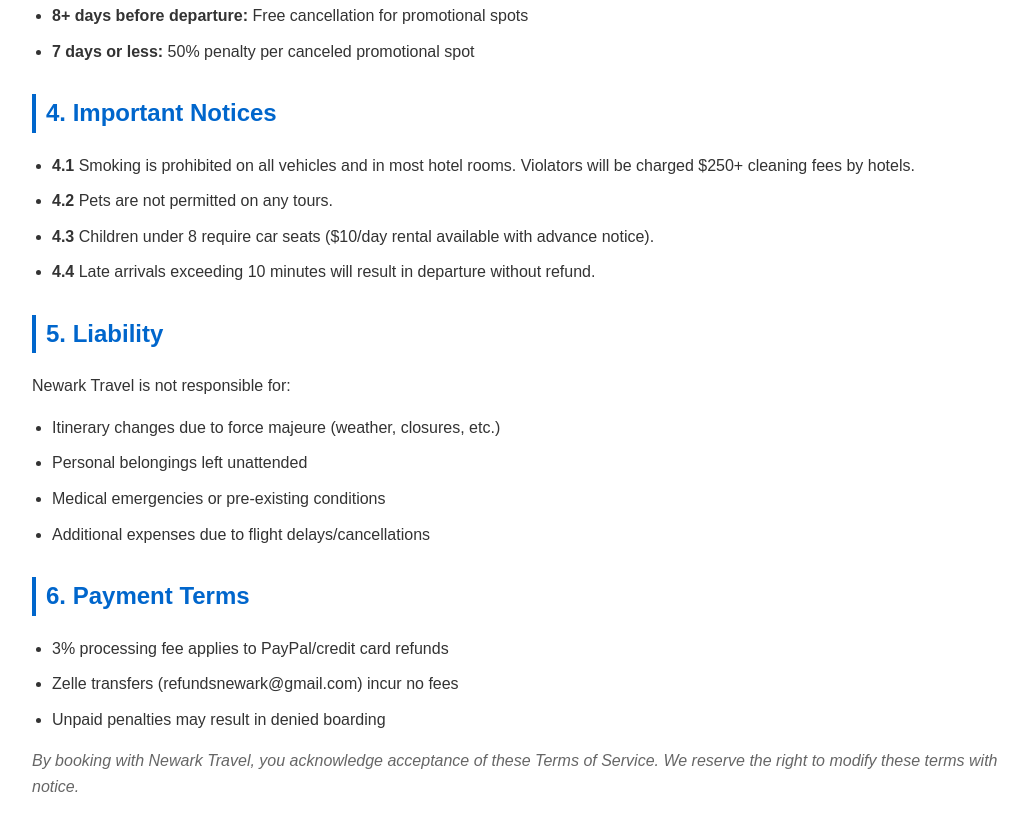
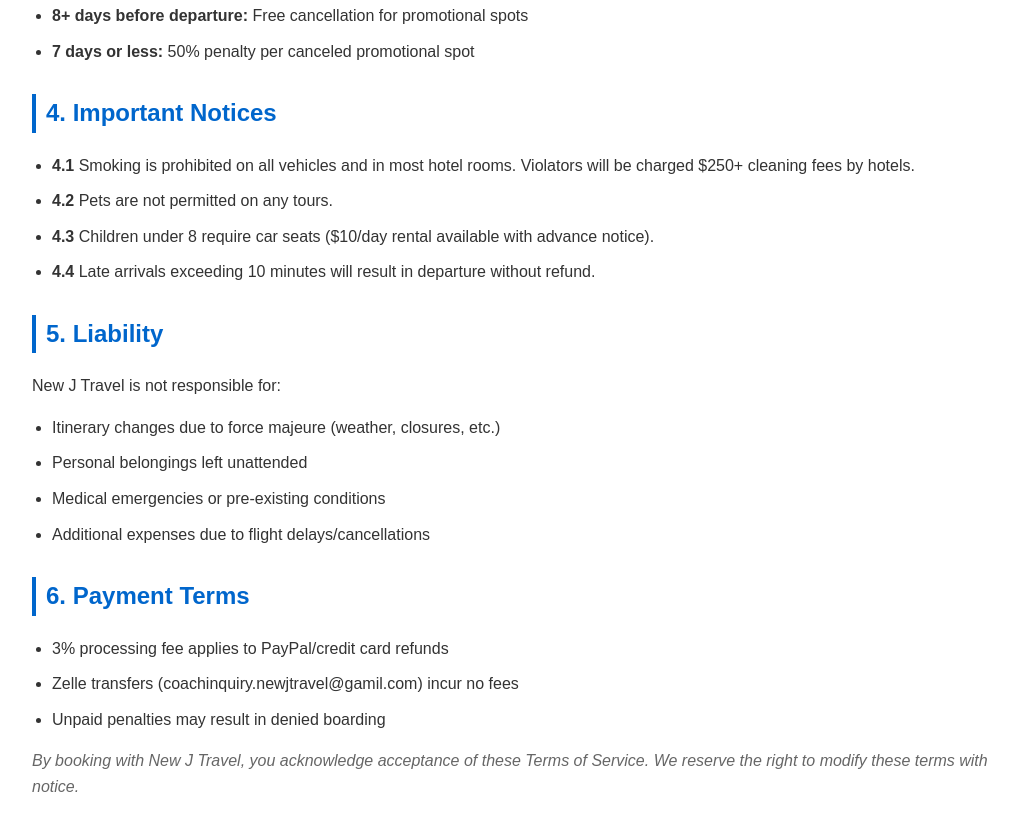
Before and after one commit to gxxing985/New-J-Travel, a plain HTML site: page terms.html in a window 1280 px wide. Shown: the part 888-1718 px from the top of the page, without its empty margins (108-1136 px from the left). Drawn offline with Linux system fonts and the light colour scheme.

Commit message:
Update terms.html

```diff
--- a/terms.html
+++ b/terms.html
@@ -3,7 +3,7 @@
 <head>
     <meta charset="UTF-8">
     <meta name="viewport" content="width=device-width, initial-scale=1.0">
-    <title>Newark Travel - Terms of Service</title>
+    <title>New J Travel - Terms of Service</title>
     <style>
         body {
             font-family: Arial, sans-serif;
@@ -47,7 +47,7 @@
     </style>
 </head>
 <body>
-    <h1>Newark Travel Terms of Service</h1>
+    <h1>New J Travel Terms of Service</h1>
     <p class="note">Last Updated: [March-02-2025]</p>
 
     <h2>1. Booking Requirements</h2>
@@ -86,7 +86,7 @@
     </ul>
 
     <h2>5. Liability</h2>
-    <p>Newark Travel is not responsible for:</p>
+    <p>New J Travel is not responsible for:</p>
     <ul>
         <li>Itinerary changes due to force majeure (weather, closures, etc.)</li>
         <li>Personal belongings left unattended</li>
@@ -97,12 +97,12 @@
     <h2>6. Payment Terms</h2>
     <ul>
         <li>3% processing fee applies to PayPal/credit card refunds</li>
-        <li>Zelle transfers (refundsnewark@gmail.com) incur no fees</li>
+        <li>Zelle transfers (coachinquiry.newjtravel@gamil.com) incur no fees</li>
         <li>Unpaid penalties may result in denied boarding</li>
     </ul>
 
     <div class="note">
-        <p>By booking with Newark Travel, you acknowledge acceptance of these Terms of Service. We reserve the right to modify these terms with notice.</p>
+        <p>By booking with New J Travel, you acknowledge acceptance of these Terms of Service. We reserve the right to modify these terms with notice.</p>
     </div>
 </body>
 </html>
```
